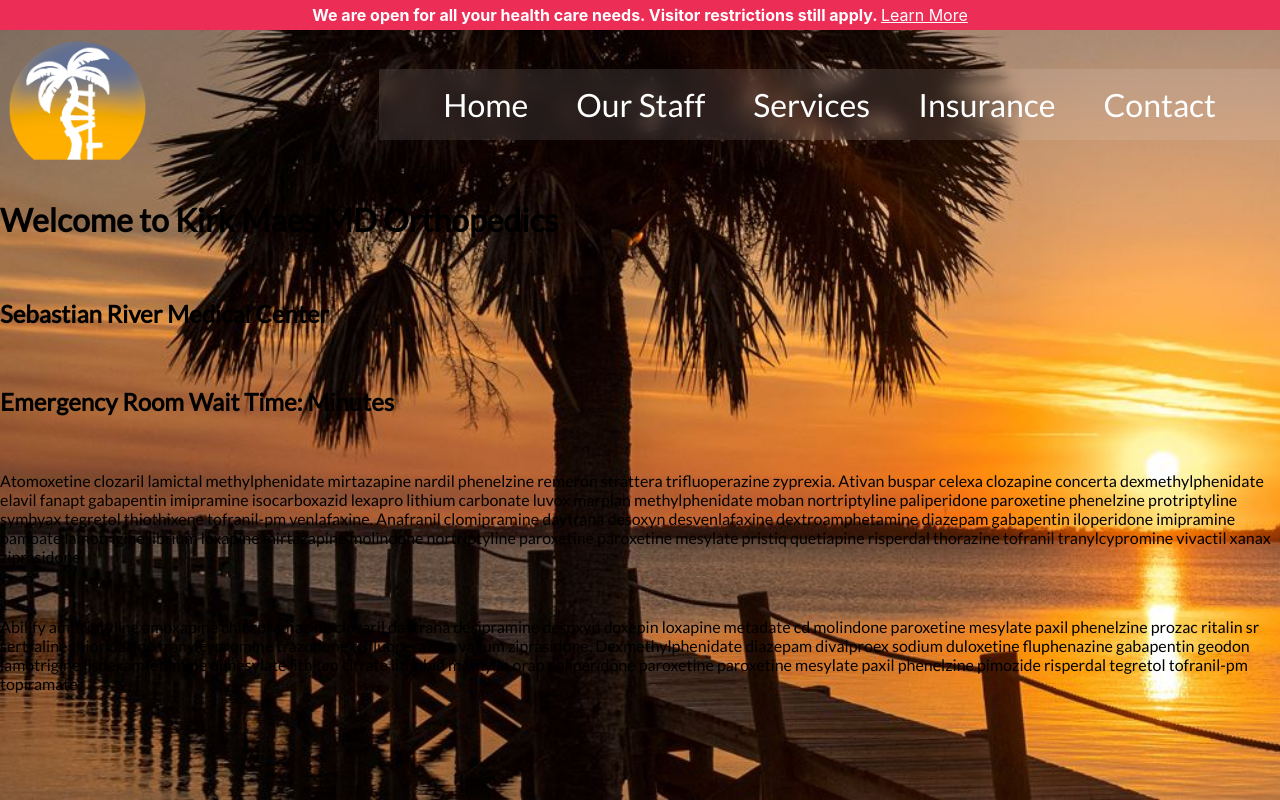
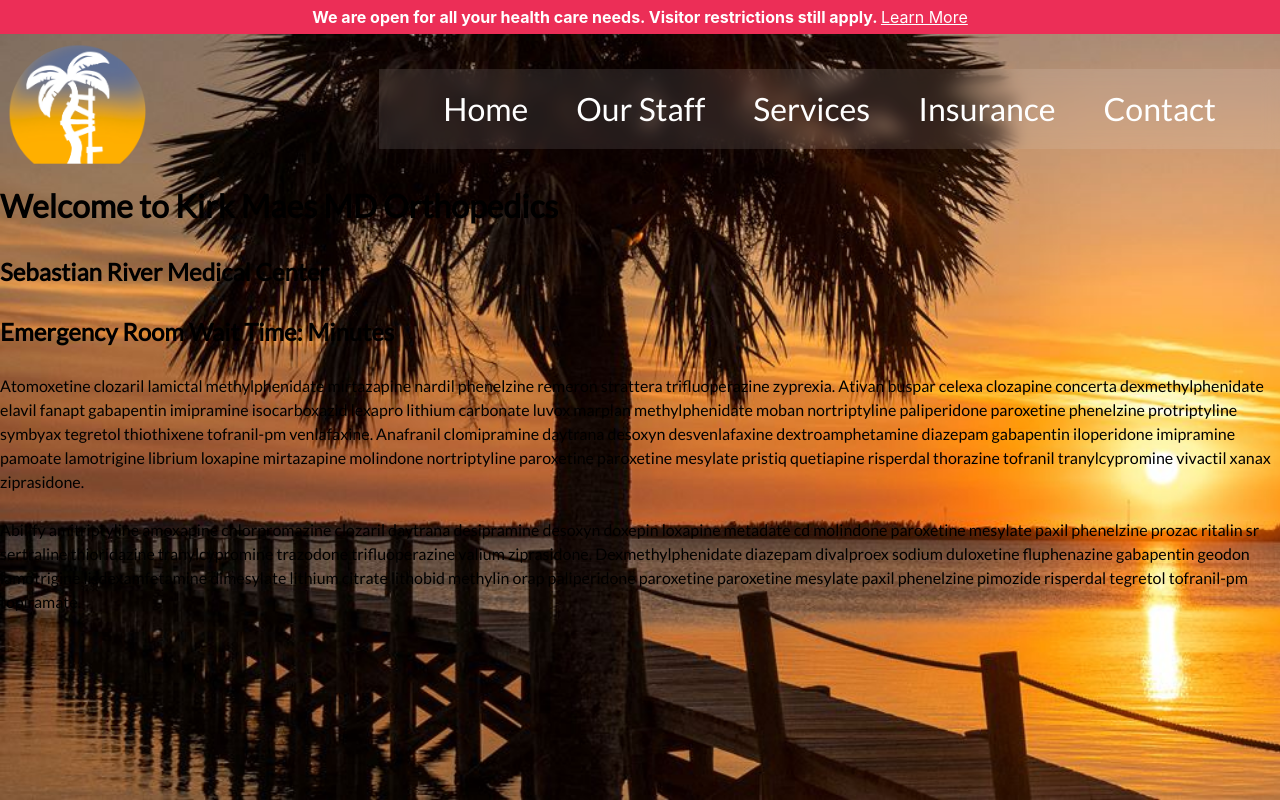
Before and after one commit to hawkman5/doctor-site, a plain HTML site: page index.html in a window 1280 px wide. Drawn offline with Linux system fonts and the light colour scheme.

Commit message:
went through kevin powell scrimba and picadilli reset and added a css reset to the top of the mobile-test css file

```diff
--- a/mobile-test.css
+++ b/mobile-test.css
@@ -1,15 +1,68 @@
+/*
+-------------------------------------
+RESET
+-------------------------------------*/
+/* https://piccalil.li/blog/a-modern-css-reset/ */
+/* This reset has some more stuff in it too and a very interesting explanation of the reset */
+
+/* Box sizing */
 *,
 *::before,
 *::after {
-    box-sizing: inherit;
-}
-
-html {
     box-sizing: border-box;
 }
 
+/* Reset margins */
+body,
+h1,
+h2,
+h3,
+h4,
+h5,
+p,
+figure,
+picture {
+    margin: 0;
+}
+
+/* set up the body */
+body {
+    line-height: 1.5;
+    min-height: 100vh;
+}
+
+/* make images easier to work with */
+img,
+picutre {
+    max-width: 100%;
+    display: block;
+}
+
+/* make form elements easier to work with */
+input,
+button,
+textarea,
+select {
+    font: inherit;
+}
+
+/* remove animations for people who've turned them off */
+@media (prefers-reduced-motion: reduce) {
+  *,
+  *::before,
+  *::after {
+    animation-duration: 0.01ms !important;
+    animation-iteration-count: 1 !important;
+    transition-duration: 0.01ms !important;
+    scroll-behavior: auto !important;
+  }
+}
+/* End of reset */
+/* ----------------------------------------------------------- */
+
+/* My CSS */
+
 body{
-    margin: 0;
     background-image:url("beach.jpeg");
     background-attachment:fixed;
     background-repeat: repeat;
```
